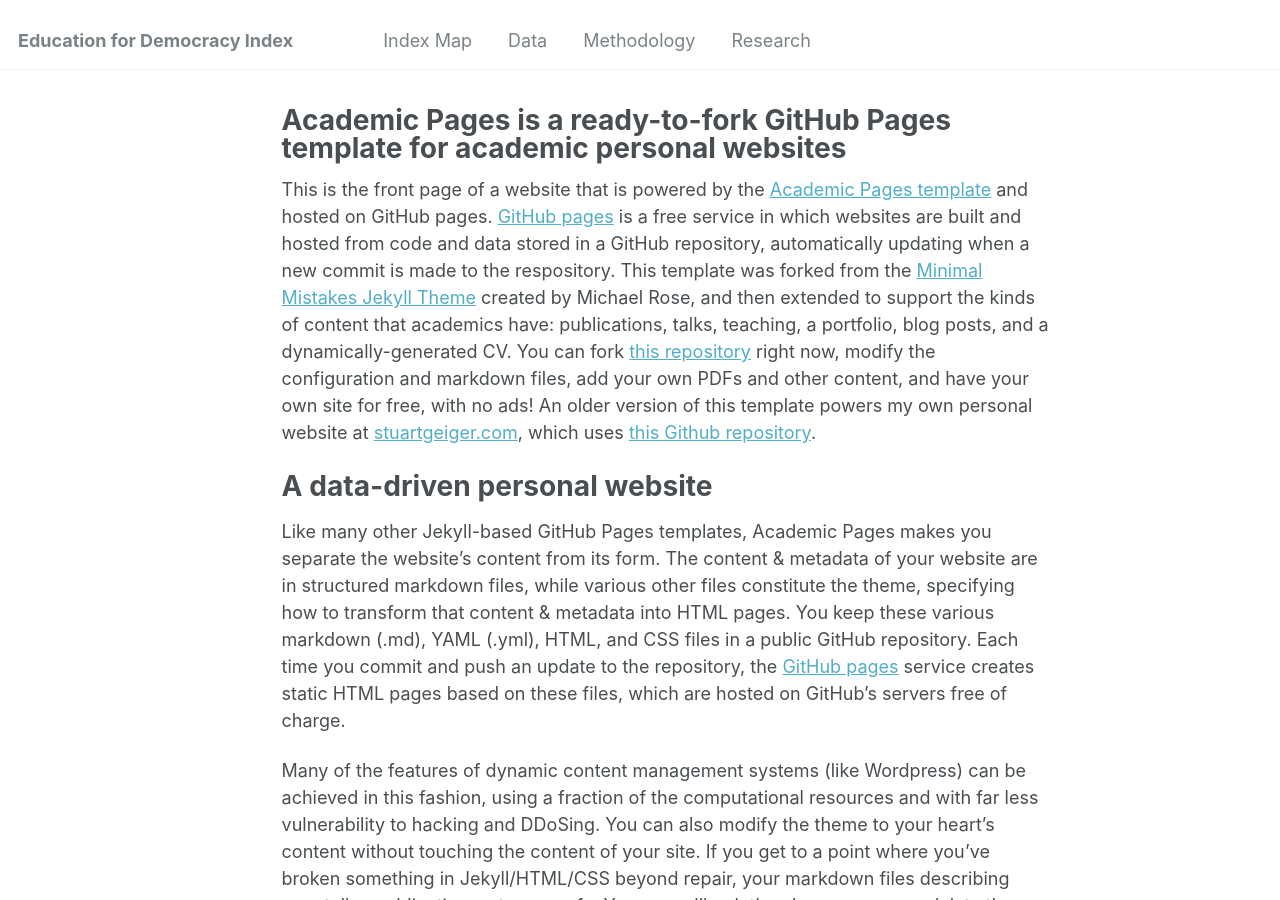
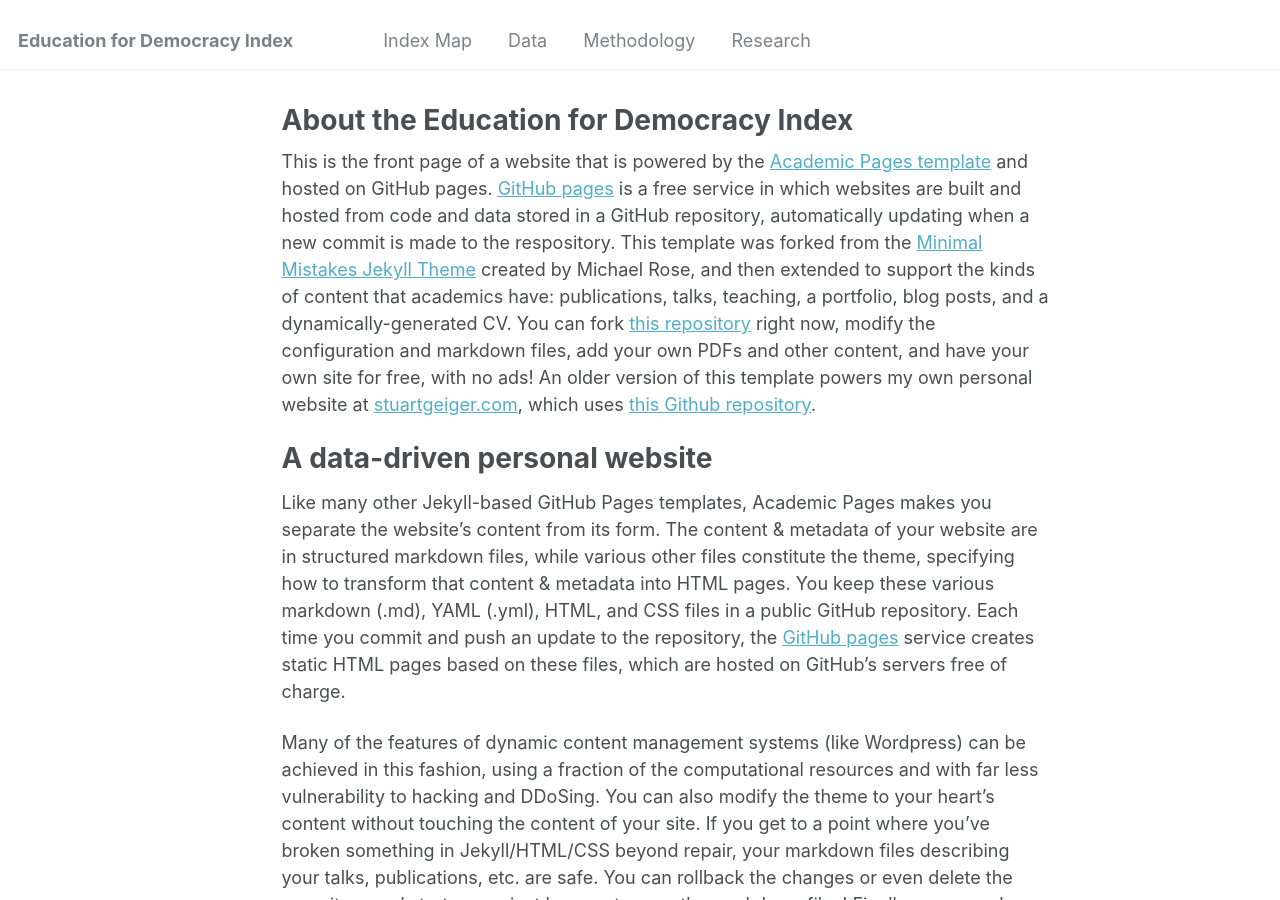
Before and after one commit to educationfordemocracyindex/educationfordemocracyindex.github.io, a Jekyll site: the page built from _pages/about.md, in a window 1280 px wide and 900 px high. Built offline with Jekyll 4.4.1, drawn with Linux system fonts in a browser that asks for light colours.

Commit message:
Update about.md

```diff
--- a/_pages/about.md
+++ b/_pages/about.md
@@ -1,6 +1,6 @@
 ---
 permalink: /
-title: "Academic Pages is a ready-to-fork GitHub Pages template for academic personal websites"
+title: "About the Education for Democracy Index"
 author_profile: true
 redirect_from:
   - /about/
```
